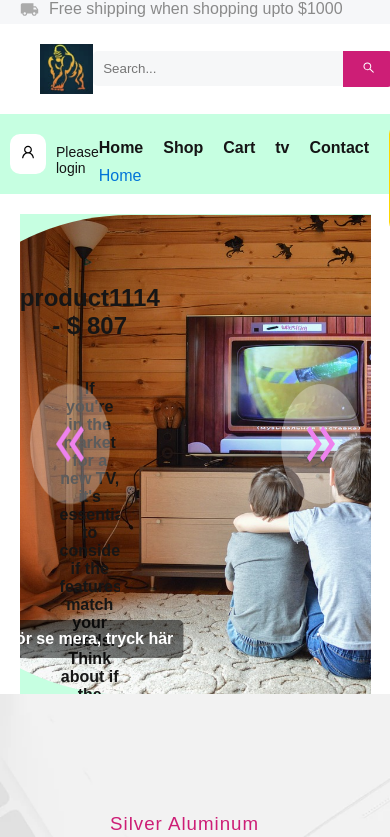
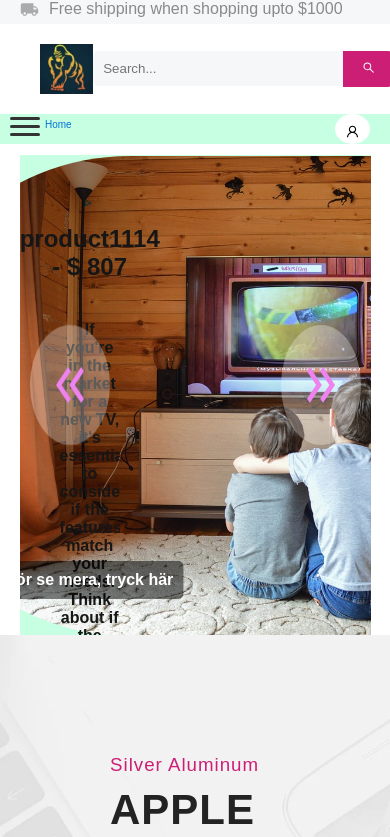
Before and after one commit to Delzarkafashi/react-shop, a React (Create React App) app in the folder eshop/: page / in a window 390 px wide. Shown: the top 837 px of the page. Built offline with nearby package versions, Linux system fonts and the light colour scheme.

Commit message:
fixat med nave

```diff
--- a/eshop/src/comp/components/Breadcrumbs.css
+++ b/eshop/src/comp/components/Breadcrumbs.css
@@ -2,7 +2,9 @@
     padding: 10px 0;
     display: flex;
     align-items: center;
-    font-size: 16px;
+    font-size: 10px;
+    margin-top: -30px;
+    margin-left: 35px;
 }
 
 .breadcrumbs a {
--- /dev/null
+++ b/eshop/src/comp/components/NavMenu.css
@@ -0,0 +1,82 @@
+
+.nav ul {
+    display: flex;
+}
+
+.nav ul li {
+    list-style: none;
+}
+
+.nav ul li .link {
+    margin-right: 20px;
+    text-decoration: none;
+    color: #151515;
+    font-weight: 600;
+    transition: 0.5s;
+}
+
+.nav ul li .link:hover {
+    color: #fed700;
+}
+
+.nav ul li .link.active {
+    color: #fed700;
+}
+
+/* Stilar för hamburgerikonen */
+.hamburger-icon {
+    display: none; /* Göm hamburgerikonen på större skärmar */
+    cursor: pointer;
+    flex-direction: column;
+    justify-content: space-around;
+    width: 30px; /* Bredd på ikonen */
+    height: 25px; /* Höjd på ikonen */
+}
+
+.hamburger-icon div {
+    height: 3px;
+    background-color: #333;
+    border-radius: 2px;
+    transition: transform 0.3s ease, opacity 0.3s ease; /* Animation */
+}
+.hamburger-icon.open div:nth-child(1) {
+    transform: rotate(45deg) translate(5px, 5px);
+}
+
+.hamburger-icon.open div:nth-child(2) {
+    opacity: 0;
+}
+
+.hamburger-icon.open div:nth-child(3) {
+    transform: rotate(-45deg) translate(7px, -7px);
+}
+
+/* Responsiva stilar för mindre skärmar */
+@media (max-width: 768px) {
+    .nav-menu-container{
+        margin-left: 10px;
+    }
+    .hamburger-icon {
+        display: flex; /* Visa hamburgerikonen på små skärmar */
+        position: relative; /* Eller 'fixed' beroende på din layout */
+        z-index: 1001; /* Högre än z-index för .nav.open ul */
+    }
+
+    .nav ul {
+        flex-direction: column; /* Stapla länkarna vertikalt */
+        display: none; /* Göm menyn initialt */
+    }
+
+    .nav.open ul {
+        display: flex; /* Visa menyn när den är öppen */
+        background-color: #c6ffe1;
+        z-index: 1000;
+        position: fixed;
+        margin-top: 30px;
+        padding-left: 10px;
+    }
+
+    .nav ul li {
+        margin-top: 10px; /* Lägg till utrymme mellan länkar */
+    }
+}
--- /dev/null
+++ b/eshop/src/comp/components/NavMenu.js
@@ -0,0 +1,48 @@
+import React, { useState, useEffect } from 'react';
+import { Link } from 'react-router-dom';
+import Breadcrumbs from './Bredcrumbs.js';
+import './NavMenu.css';
+
+
+const NavMenu = () => {
+    const [isMenuOpen, setIsMenuOpen] = useState(false);
+
+    const toggleMenu = () => {
+        setIsMenuOpen(!isMenuOpen);
+    };
+
+    useEffect(() => {
+        const closeMenuOnClickOutside = (e) => {
+            if (isMenuOpen && !e.target.closest('.nav-menu-container')) {
+                setIsMenuOpen(false);
+            }
+        };
+
+        window.addEventListener('click', closeMenuOnClickOutside);
+
+        return () => {
+            window.removeEventListener('click', closeMenuOnClickOutside);
+        };
+    }, [isMenuOpen]);
+
+    return (
+        <div className="nav-menu-container">
+            <div className={`hamburger-icon ${isMenuOpen ? 'open' : ''}`} onClick={toggleMenu}>
+                <div></div>
+                <div></div>
+                <div></div>
+            </div>
+            <div className={`nav ${isMenuOpen ? 'open' : ''}`}>
+                <ul>
+                    <li><Link to="/" className="link">Home</Link></li>
+                    <li><Link to="/shop" className="link">Shop</Link></li>
+                    <li><Link to="/cart" className="link">Cart</Link></li>
+                    <li><Link to="/contact" className="link">Contact</Link></li>
+                </ul>
+                <Breadcrumbs />
+            </div>
+        </div>
+    );
+};
+
+export default NavMenu;
--- a/eshop/src/comp/nav.css
+++ b/eshop/src/comp/nav.css
@@ -3,6 +3,15 @@
     padding: 0;
     font-family: sans-serif;
     box-sizing: border-box;
+}
+.AllHeader{
+    position: fixed; /* Fixerar headern på skärmen */
+    top: 0; /* Placerar headern högst upp på sidan */
+    left: 0; /* Linjerar headern längst till vänster på sidan */
+    width: 100%; /* Bredd sätts till 100% av skärmbredden */
+    z-index: 1000; /* Ser till att headern ligger över andra element */
+    background-color: #fff; /* Ger en bakgrundsfärg så den inte är genomskinlig */
+    /* Lägg till ytterligare stilar för headern här om det behövs */
 }
 .header
 {
@@ -56,24 +65,25 @@
 }
 .header .last_header
 {
+    display: flex;
+    justify-content: center;
     width: 100%;
-    padding: 10px 10px;
     display: flex;
     background: #c6ffe1;
     justify-content: space-between;
-    height: 80px;
+    height: 30px;
 }
 .header .last_header .user_profile
 {
     display: flex;
-    margin-top: 10px;
+    margin-bottom: 10px;
 }
 .header .last_header .user_profile .icon
 {
     padding: 10px 10px;
     background: #fff;
-    border-radius: 10px;
-    height: 40px;
+    border-radius: 60%;
+    height: 30px;
 }
 .header .last_header .user_profile .info
 {
@@ -90,33 +100,7 @@
     font-size: 14px;
     padding-top: 10px;
 }
-.header .last_header .nav
-{
-    margin-top: 15px;
-}
-.header .last_header .nav ul
-{
-    display: flex;
-}
-.header .last_header .nav ul li
-{
-    list-style: none;
-}
-.header .last_header .nav ul li .link
-{
-    margin-right: 20px;
-    text-decoration: none;
-    color: #151515;
-    font-weight: 600;
-    transition: 0.5s;
-}
-.header .last_header .nav ul li .link:hover
-{
-    color: #fed700;
-}
-.header .last_header .nav ul li .link.active {
-    color: #fed700;
-}
+
 
 /* header nav a.active {
     background-color: #555;
@@ -127,3 +111,25 @@
     background-color: #777;
     margin: auto;
 } */
+/* ... befintliga stilar ... */
+
+/* Media query för mindre skärmar */
+@media (max-width: 768px) {
+    .header .mid_header .user{
+        margin-right: 10px;
+    }
+    .header .last_header .user_profile {
+        margin-right: 10px;
+    }
+    .header .last_header .user_profile .info p {
+        display: none; /* Gömmer paragraferna i user_profile på mindre skärmar */
+    }
+    .header .last_header .user_profile .info h2 {
+        margin-top: 5px;
+    }
+    .header .last_header .user_profile .icon {
+    font-size: 15px;
+    }
+
+    /* Lägg till ytterligare stiländringar för mindre skärmar här om nödvändigt */
+}
--- a/eshop/src/comp/nav.js
+++ b/eshop/src/comp/nav.js
@@ -4,12 +4,11 @@ import { FiLogIn } from "react-icons/fi";
 import { CiLogout } from "react-icons/ci";
 import { AiOutlineUser } from "react-icons/ai";
 import { useAuth0 } from "@auth0/auth0-react";
-import { Link } from "react-router-dom";
 import "./nav.css"
-import Breadcrumbs from "./components/Bredcrumbs.js";
-import OfferComponent from "./components/buttons/OfferComponent.js";
+// import OfferComponent from "./components/buttons/OfferComponent.js";
 import Logo from "./components/logo.js";
 import SearchBox from "./components/SearchBox.js";
+import NavMenu from "./components/NavMenu.js";
 
 
 const Nav = ({search, setSearch, searchproduct}) => {
@@ -17,6 +16,7 @@ const Nav = ({search, setSearch, searchproduct}) => {
 
     return (
         <>
+        <div className="AllHeader">
         <div className="header">
             <div className="top_header">
                 <div className="icon">
@@ -28,9 +28,9 @@ const Nav = ({search, setSearch, searchproduct}) => {
             </div>
             <div className="mid_header">
                   <Logo/>
-
                   <SearchBox />
                 {
+
                     isAuthenticated?
                     <div className="user">
                     <div className="icon">
@@ -52,6 +52,7 @@ const Nav = ({search, setSearch, searchproduct}) => {
                 }
             </div>
             <div className="last_header">
+            <NavMenu />
                 <div className="user_profile">
                     {
                         isAuthenticated ?
@@ -75,20 +76,8 @@ const Nav = ({search, setSearch, searchproduct}) => {
                         </>
                     }
                 </div>
-                <div className="nav">
-                    <ul>
-                        <li><Link to="/" className="link">Home</Link></li>
-                        <li><Link to="/shop" className="link">Shop</Link></li>
-                        <li><Link to="/cart" className="link">Cart</Link></li>
-                        <li><Link to="/tv" className="link">tv</Link></li>
-                        <li><Link to="/contact" className="link">Contact</Link></li>
-                    </ul>
-                    <Breadcrumbs />
-                </div>
-                <div >
-                <OfferComponent />
-                </div>
             </div>
+        </div>
         </div>
 
         </>
--- a/eshop/src/pages/cart.css
+++ b/eshop/src/pages/cart.css
@@ -9,6 +9,7 @@
 {
     width: 100%;
     padding: 20px 30px;
+    margin-top: 125px;
 }
 .cart h3
 {
--- a/eshop/src/pages/contact.css
+++ b/eshop/src/pages/contact.css
@@ -8,6 +8,7 @@
 {
     padding: 20px 40px;
     width: 100%;
+    margin-top: 135px;
 }
 .contact .container
 {
--- a/eshop/src/pages/home.css
+++ b/eshop/src/pages/home.css
@@ -8,6 +8,7 @@
 .home
 {
     width: 100%;
+    margin-top: 135px;
 }
 .home .top_banner
 {
--- a/eshop/src/pages/shop.css
+++ b/eshop/src/pages/shop.css
@@ -8,6 +8,7 @@
 {
     width: 100%;
     padding: 20px 30px;
+    margin-top: 125px;
 }
 .shop h2
 {
```
Also changed, not shown: eshop/src/comp/components/ImageSlider.css (line endings or trailing spaces).
